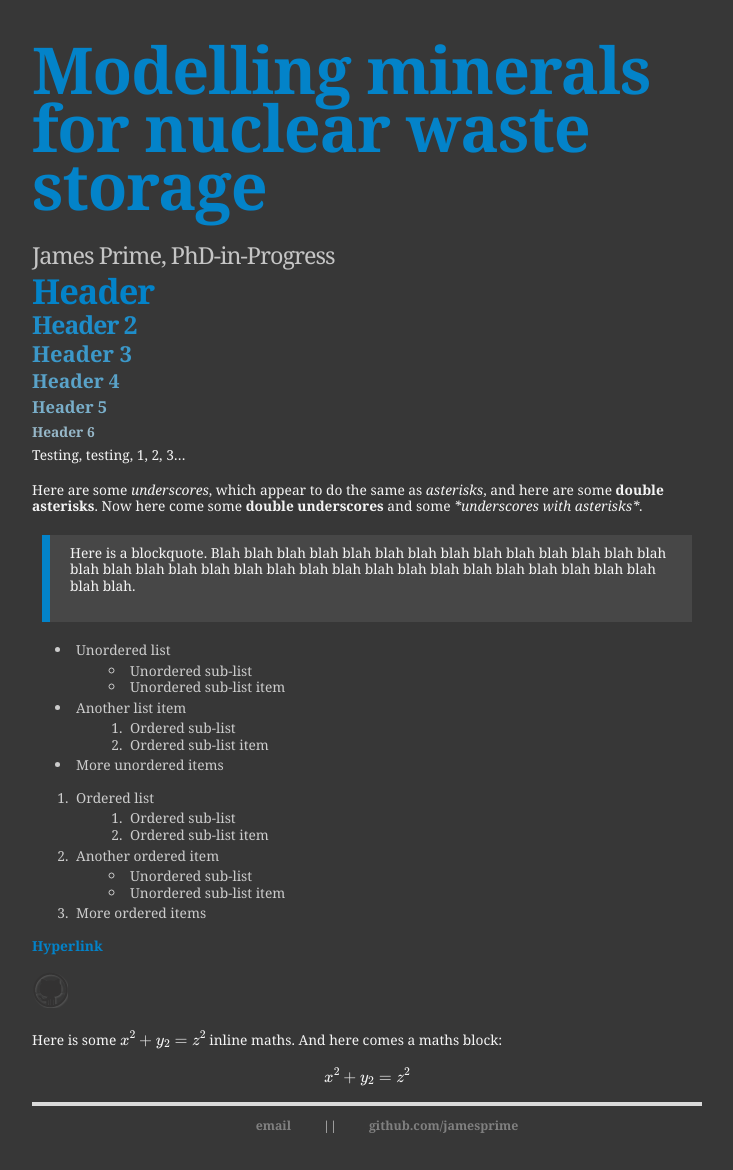
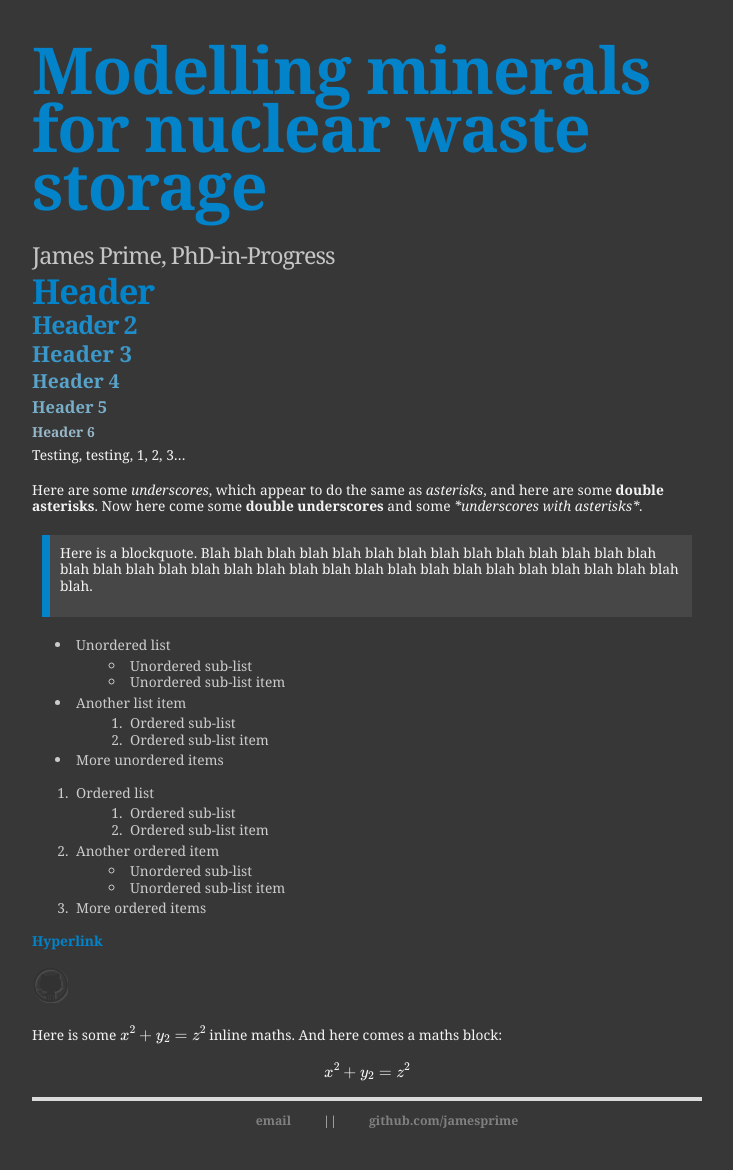
Before and after one commit to jamesprime/jamesprime.github.io, a Jekyll site: the page built from _pages/test/index.md, in a window 1280 px wide. Shown: the whole page, without its empty margins (273-1006 px from the left). Built offline with Jekyll 4.4.1, drawn with Linux system fonts in a browser that asks for light colours; nearby versions of some CDN libraries; formulas are drawn with MathJax 3.

Commit message:
Updated _sass/uberduper.scss
Removed blockquote padding-bottom and padding-left, and changed padding from 10px 10px 10px 20px to 10px 10px 5px 10px

```diff
--- a/_sass/uberduper.scss
+++ b/_sass/uberduper.scss
@@ -121,7 +121,7 @@ blockquote {
     background: #474747;
     font-size: 1em;
     margin: 20px 10px;
-    padding: 10px 10px 10px 20px;
+    padding: 10px 10px 5px 10px;
 
     span {
         display: block;
```
